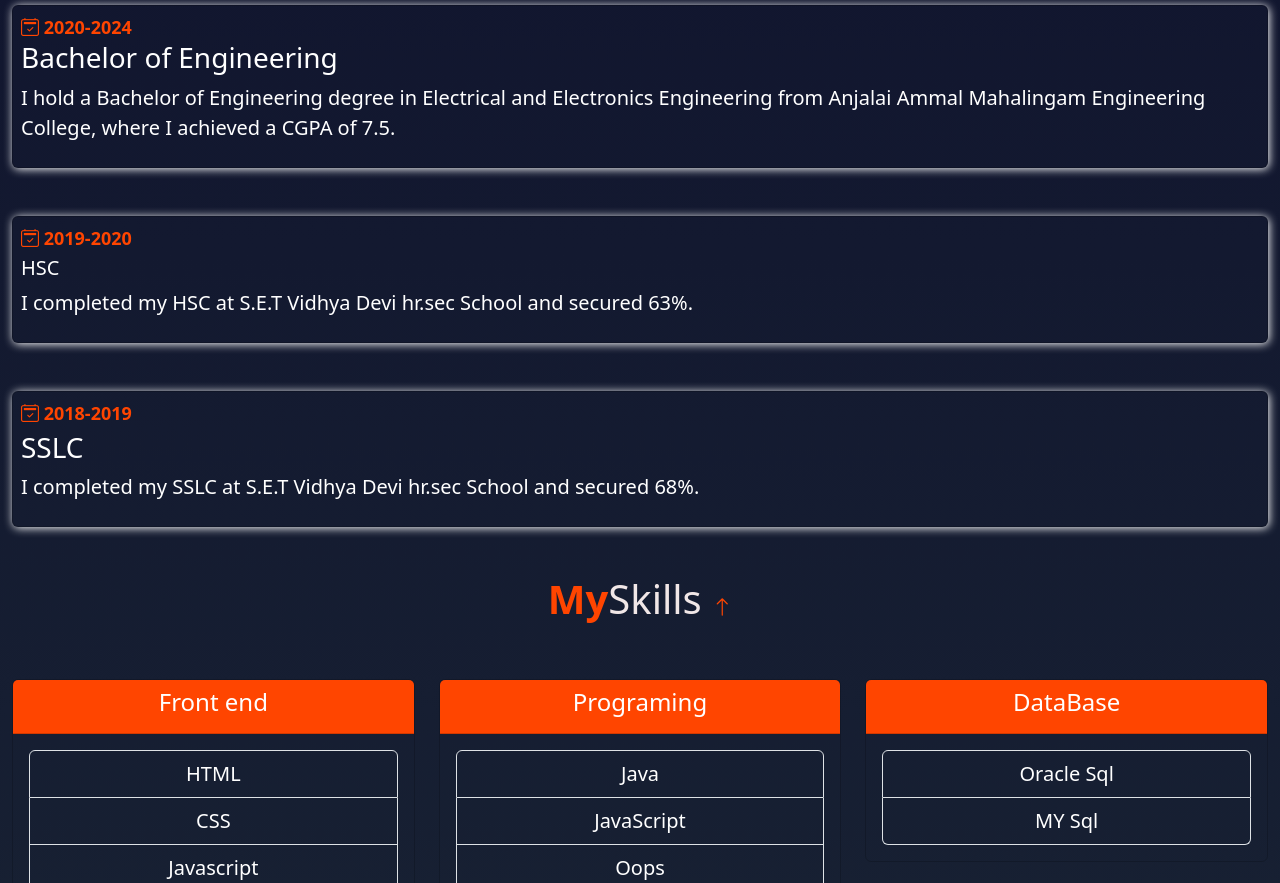
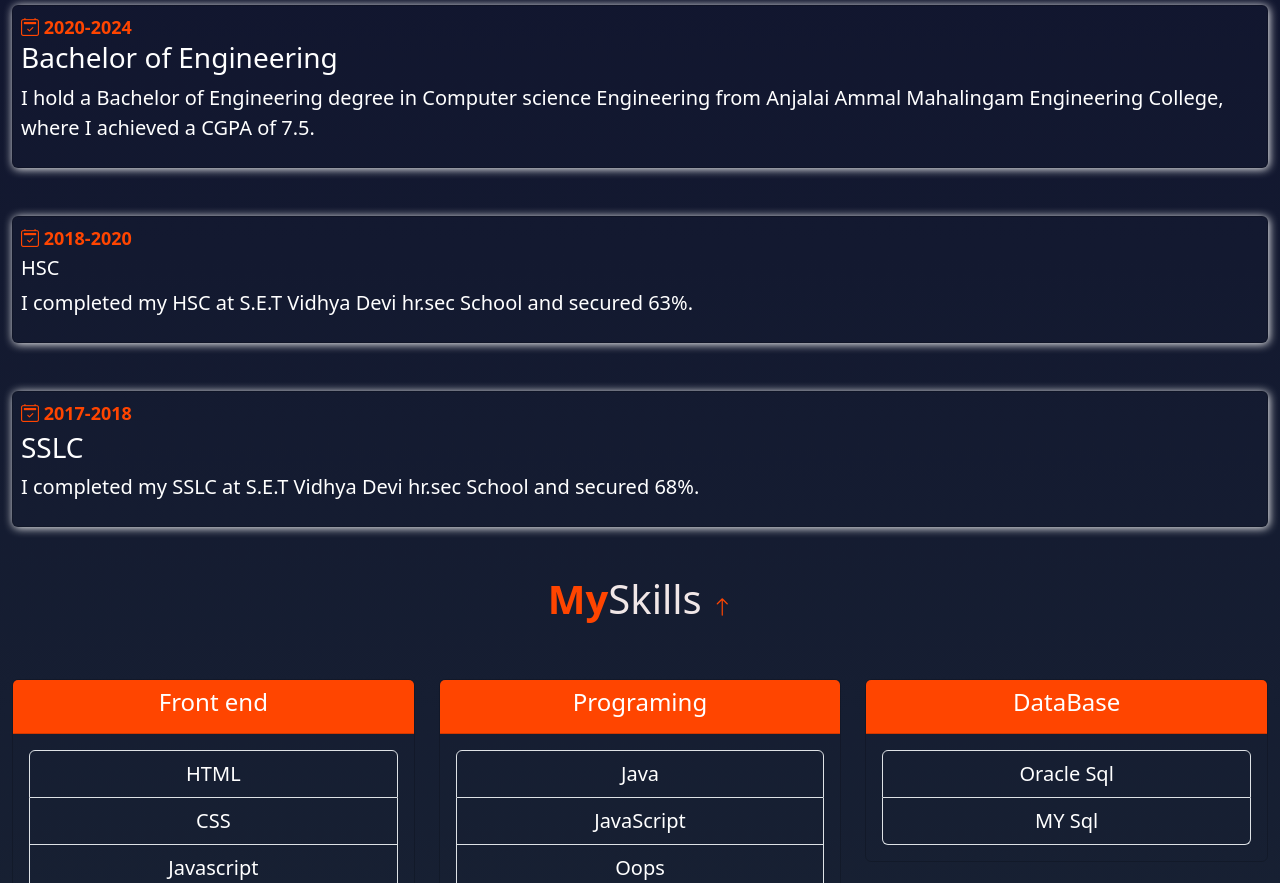
Before and after one commit to Prakashavm/MyPortFolio.com, a plain HTML site: page index.html in a window 1280 px wide. Shown: the part 1061-1944 px from the top of the page. Drawn offline with nearby package versions, Linux system fonts and the light colour scheme.

Commit message:
Update index.html

```diff
--- a/index.html
+++ b/index.html
@@ -122,18 +122,18 @@
            <div class="card transparent-btn mt-2 text-white p-2">
             <a href="" style="color: orangered; font-size: large ;text-decoration:none; font-weight: bolder;"> <i class="bi bi-calendar2-check"></i> 2020-2024</a>
             <h3>Bachelor of Engineering</h3>
-            <p class="lead">I hold a Bachelor of Engineering degree in Electrical and Electronics Engineering from Anjalai Ammal Mahalingam Engineering College,
+            <p class="lead">I hold a Bachelor of Engineering degree in Computer science Engineering from Anjalai Ammal Mahalingam Engineering College,
                 where I achieved a CGPA of 7.5.</p>
            </div>
 
            <div class="card transparent-btn mt-5 text-white p-2">
-            <a href="" style="color: orangered; font-size: large ;text-decoration:none; font-weight: bolder;"> <i class="bi bi-calendar2-check"></i> 2019-2020</a>
+            <a href="" style="color: orangered; font-size: large ;text-decoration:none; font-weight: bolder;"> <i class="bi bi-calendar2-check"></i> 2018-2020</a>
             <h5 class="pt-1">HSC</h3>
             <p class="lead">I completed my HSC at S.E.T Vidhya Devi hr.sec School and secured 63%.</p>
            </div>
 
            <div class="card transparent-btn mt-5 text-white p-2 mb-5">
-            <a href="" style="color: orangered; font-size: large ;text-decoration:none; font-weight: bolder;"> <i class="bi bi-calendar2-check"></i> 2018-2019</a>
+            <a href="" style="color: orangered; font-size: large ;text-decoration:none; font-weight: bolder;"> <i class="bi bi-calendar2-check"></i> 2017-2018</a>
             <h3 class="pt-1">SSLC</h3>
             <p class="lead">I completed my SSLC at S.E.T Vidhya Devi hr.sec School and secured 68%.</p>
            </div>
```
